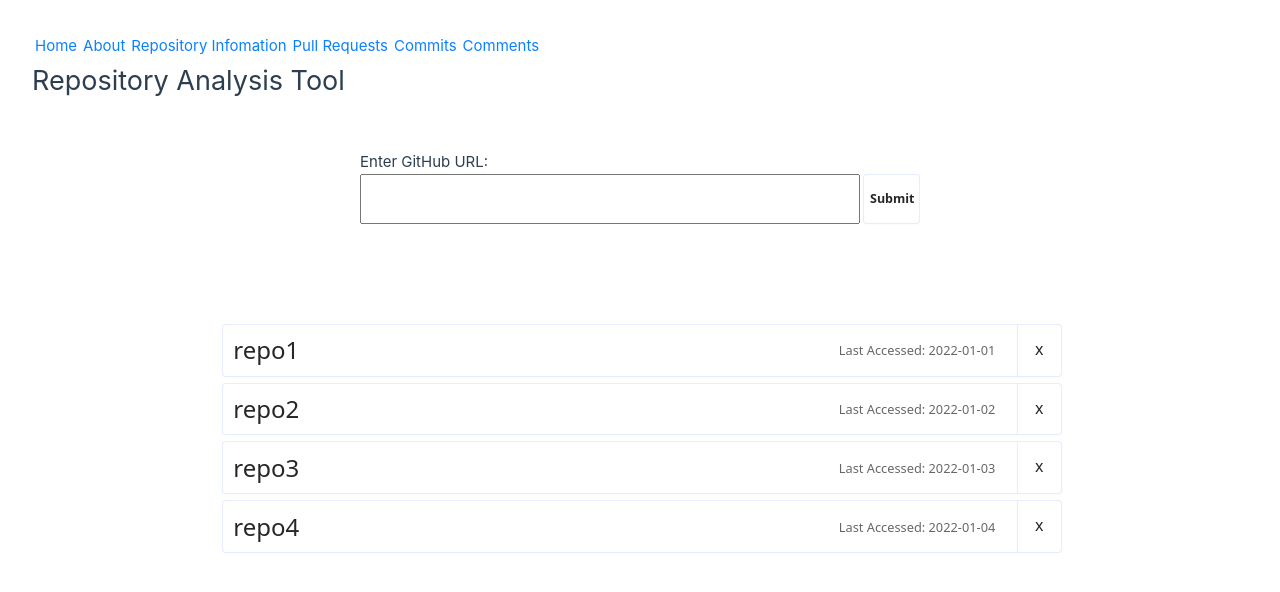
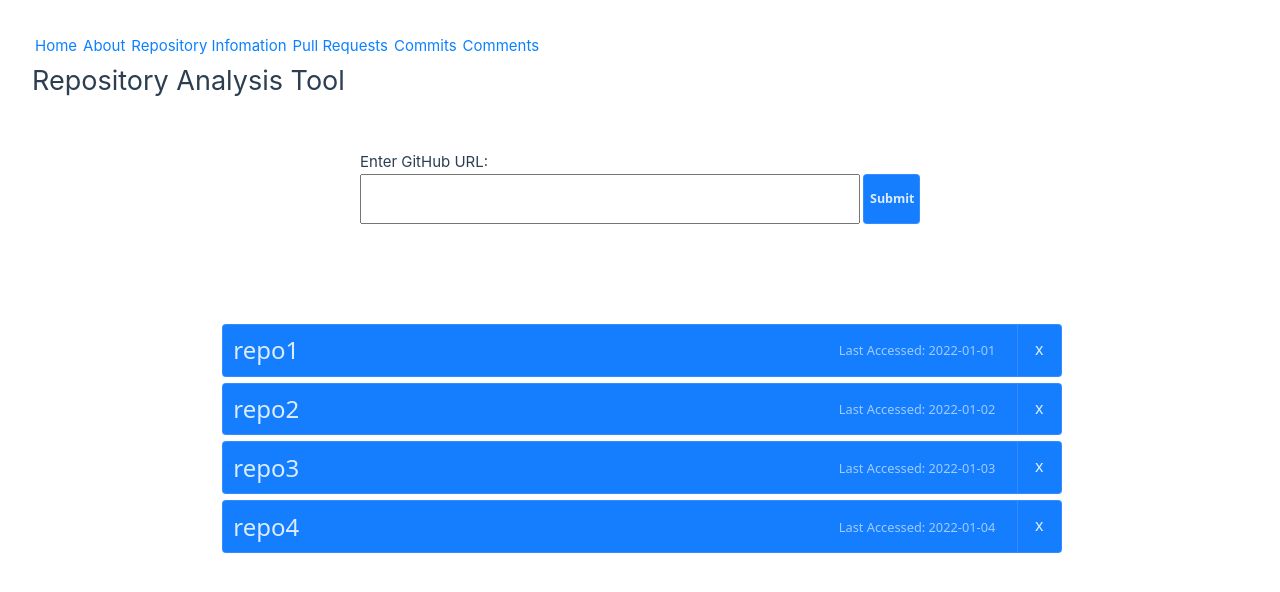
Before and after one commit to EduardoCalvoUribe/GitHubRepositoryAnalysisTool, a Vue app in the folder frontend/: page / in a window 1280 px wide. Shown: the top 592 px of the page. Built offline with nearby package versions, Linux system fonts and the light colour scheme.

Commit message:
Changed the colour of the buttons to match the colour scheme of the client.

```diff
--- a/frontend/src/assets/main.css
+++ b/frontend/src/assets/main.css
@@ -25,15 +25,15 @@ a,
 /* Home Page repo buttons */
 .button-6 {
   align-items: center;
-  background-color: #FFFFFF;
-  border: 1px solid rgba(135, 169, 255, 0.203);
+  background-color: #157eff;
+  border: 1px solid rgba(174, 197, 255, 0.203);
   border-radius: 0.25rem;
   box-shadow: rgba(0, 0, 0, 0.02) 0 1px 3px 0;
   box-sizing: border-box;
-  color: rgba(0, 0, 0, 0.85);
+  color: rgba(255, 255, 255, 0.85);
   cursor: pointer;
   display: inline-flex;
-  font-family: system-ui,-apple-system,system-ui,"Helvetica Neue",Helvetica,Arial,sans-serif;
+  font-family: system-ui,-apple-system,system-ui,"Cantarell",Helvetica,Arial,sans-serif;
   font-size: 16px;
   font-weight: 600;
   justify-content: space-between;
--- a/frontend/src/views/RepositoryInfo.vue
+++ b/frontend/src/views/RepositoryInfo.vue
@@ -7,7 +7,7 @@
 
   <header>
     <div style="font-size: 180%; justify-content: left;" >
-      Repository Name
+
     </div>
   </header>
 
@@ -122,7 +122,7 @@ export default {
 }
 
 .grid-item {
-  background-color: #b60aad; /* Background color for grid items */
+  background-color: #157eff4d; /* Background color for grid items */
   padding: 50px; /* Padding inside grid items */
   text-align: center; /* Centering text inside grid items */
   border: 1px solid #ccc; /* Border for grid items */
```
